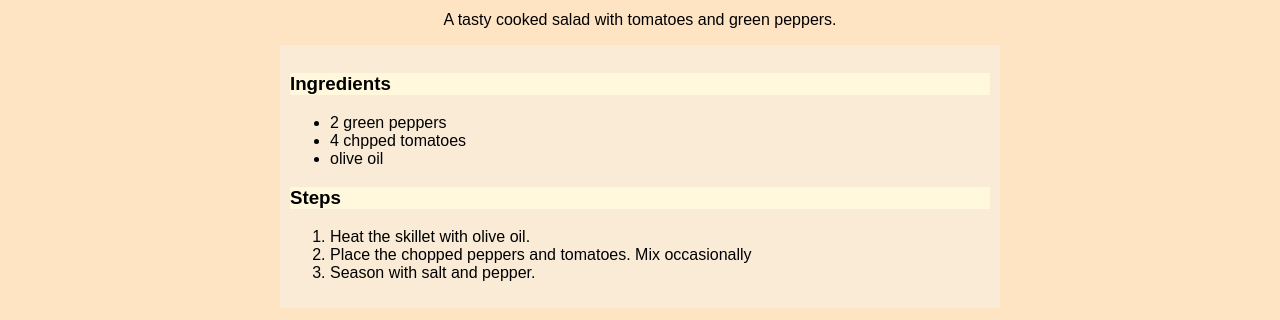
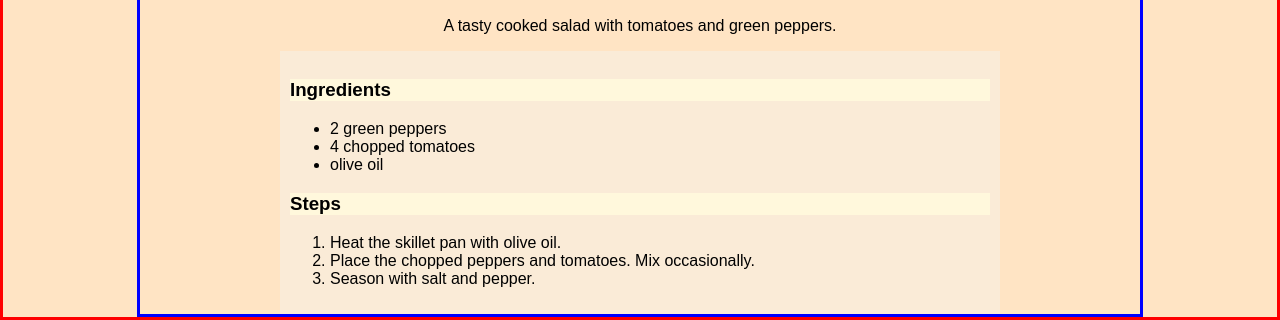
Before and after one commit to oussama-01/odin-recipes, a plain HTML site: page recipes/salad.html in a window 1280 px wide. Shown: the part 512-832 px from the top of the page. Drawn offline with Linux system fonts and the light colour scheme.

Commit message:
Change content and styles

```diff
--- a/css/pagesstyle.css
+++ b/css/pagesstyle.css
@@ -1,10 +1,13 @@
 
-/*  * {
-     border: 2px solid black;
- }
- */
+
+html {
+border: 3px solid red;
+
+}
+
 
  body {
+border: 3px solid blue;
 
      font-family: sans-serif;
      font-size: 1em;
--- a/css/style.css
+++ b/css/style.css
@@ -1,3 +1,4 @@
+
 body {
     font-family: sans-serif;
     font-size: 1.5em;
--- a/recipes/salad.html
+++ b/recipes/salad.html
@@ -3,7 +3,7 @@
 
 <head>
     <meta charset="UTF-8">
-    <meta name="viewport" content="width=device-width, initial-scale=1.0">
+    <meta name="viewport" content="width = device-width, initial-scale=1.0">
     <title>Pepper salad</title>
     <link rel="stylesheet" href="../css/pagesstyle.css">
 
@@ -22,14 +22,14 @@
         <h3>Ingredients</h3>
         <ul>
             <li>2 green peppers</li>
-            <li>4 chpped tomatoes</li>
+            <li>4 chopped tomatoes</li>
             <li>olive oil</li>
         </ul>
 
         <h3>Steps</h3>
         <ol>
-            <li>Heat the skillet with olive oil.</li>
-            <li>Place the chopped peppers and tomatoes. Mix occasionally </li>
+            <li>Heat the skillet pan with olive oil.</li>
+            <li>Place the chopped peppers and tomatoes. Mix occasionally. </li>
             <li>Season with salt and pepper.</li>
         </ol>
     </div>
```
